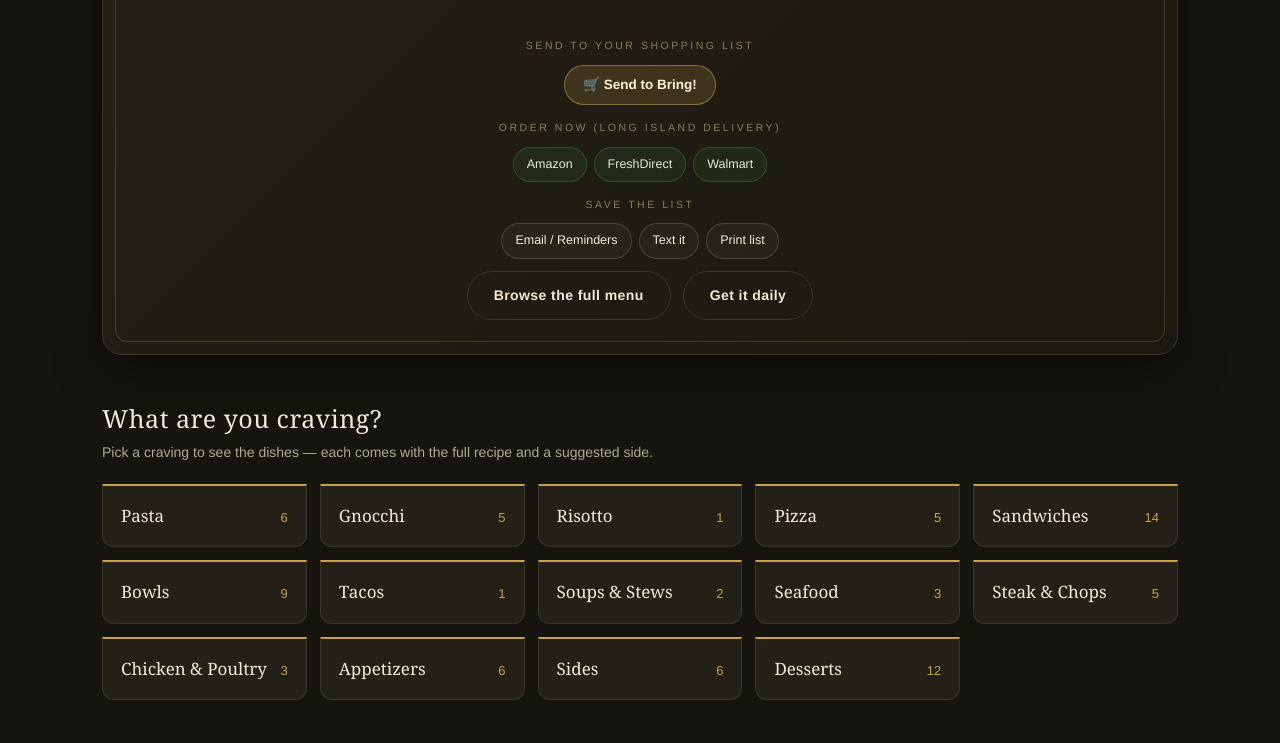
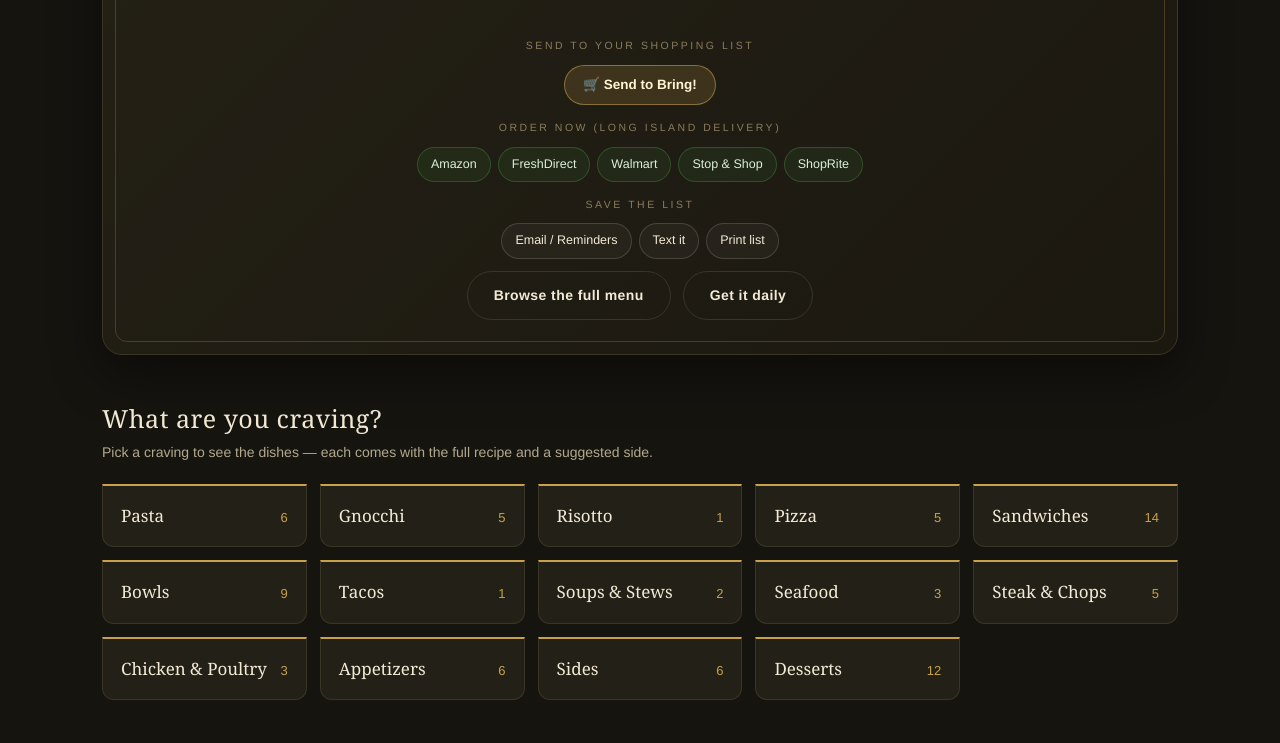
Before and after one commit to garys921/dinner-tonight, a website: page index.html in a window 1280 px wide. Shown: the part 872-1615 px from the top of the page. Drawn offline with Linux system fonts and the light colour scheme.

Commit message:
wire up Stop and Shop + ShopRite chips to the new per-ingredient endpoints

```diff
--- a/index.html
+++ b/index.html
@@ -974,6 +974,8 @@ function sendRowHTML(qs){
         <a class="send-chip order" href="${base}&service=amazon" target="_blank" rel="noopener" title="Open Amazon: tap-to-search every ingredient, one Add-to-cart tap each">Amazon</a>
         <a class="send-chip order" href="${base}&service=freshdirect" target="_blank" rel="noopener" title="Open FreshDirect search with tonight's ingredients">FreshDirect</a>
         <a class="send-chip order" href="${base}&service=walmart" target="_blank" rel="noopener" title="Pre-load matching items into a Walmart Grocery cart">Walmart</a>
+        <a class="send-chip order" href="/api/stop-and-shop?${qs}${dateQ}" target="_blank" rel="noopener" title="Open Stop & Shop per-ingredient search page">Stop &amp; Shop</a>
+        <a class="send-chip order" href="/api/shoprite?${qs}${dateQ}" target="_blank" rel="noopener" title="Open ShopRite per-ingredient search page">ShopRite</a>
       </div>
       <div class="send-group">
         <div class="send-lbl">Save the list</div>
```
